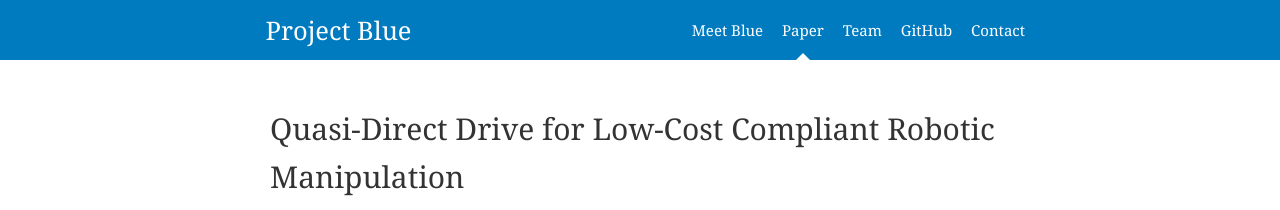
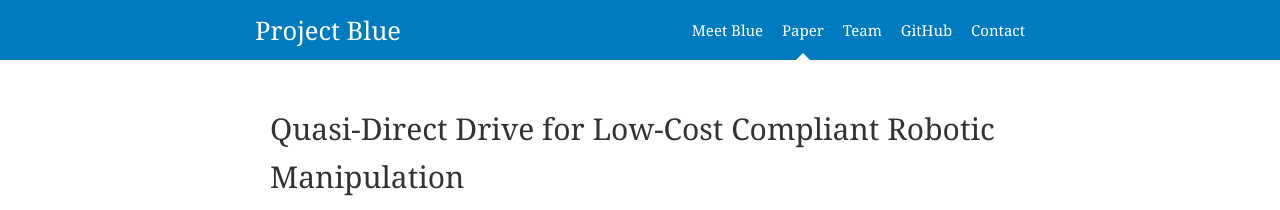
Before and after one commit to berkeleyopenarms/rll_site, a Jekyll site: the page built from paper.md, in a window 1280 px wide. Shown: the top 210 px of the page. Built offline with Jekyll 4.4.1, drawn with Linux system fonts in a browser that asks for light colours; comment, search, counter and statistics services are not loaded.

Commit message:
Update site.css

```diff
--- a/assets/stylesheets/site.css
+++ b/assets/stylesheets/site.css
@@ -77,19 +77,18 @@ header a:link, header a:visited {
 
 #site_logo {
     color: #fff;
-    margin-left: 1em;
     font-size: 1.7em;
 }
 
 nav ul {
-    margin: 0 1em 0 0;
+    margin: 0;
     list-style: none;
     padding: 0;
 }
 
 nav ul li {
     display: inline-block;
-    margin-right: 0.75em;
+    margin-right: 0.5em;
     position: relative;
     line-height: 4em;
 }
@@ -125,7 +124,7 @@ iframe {
 
 @media (min-width: 550px) {
     header .inner {
-        padding-top: 0;
+        padding: 0 1em;
         flex-direction: row;
     }
 
```
